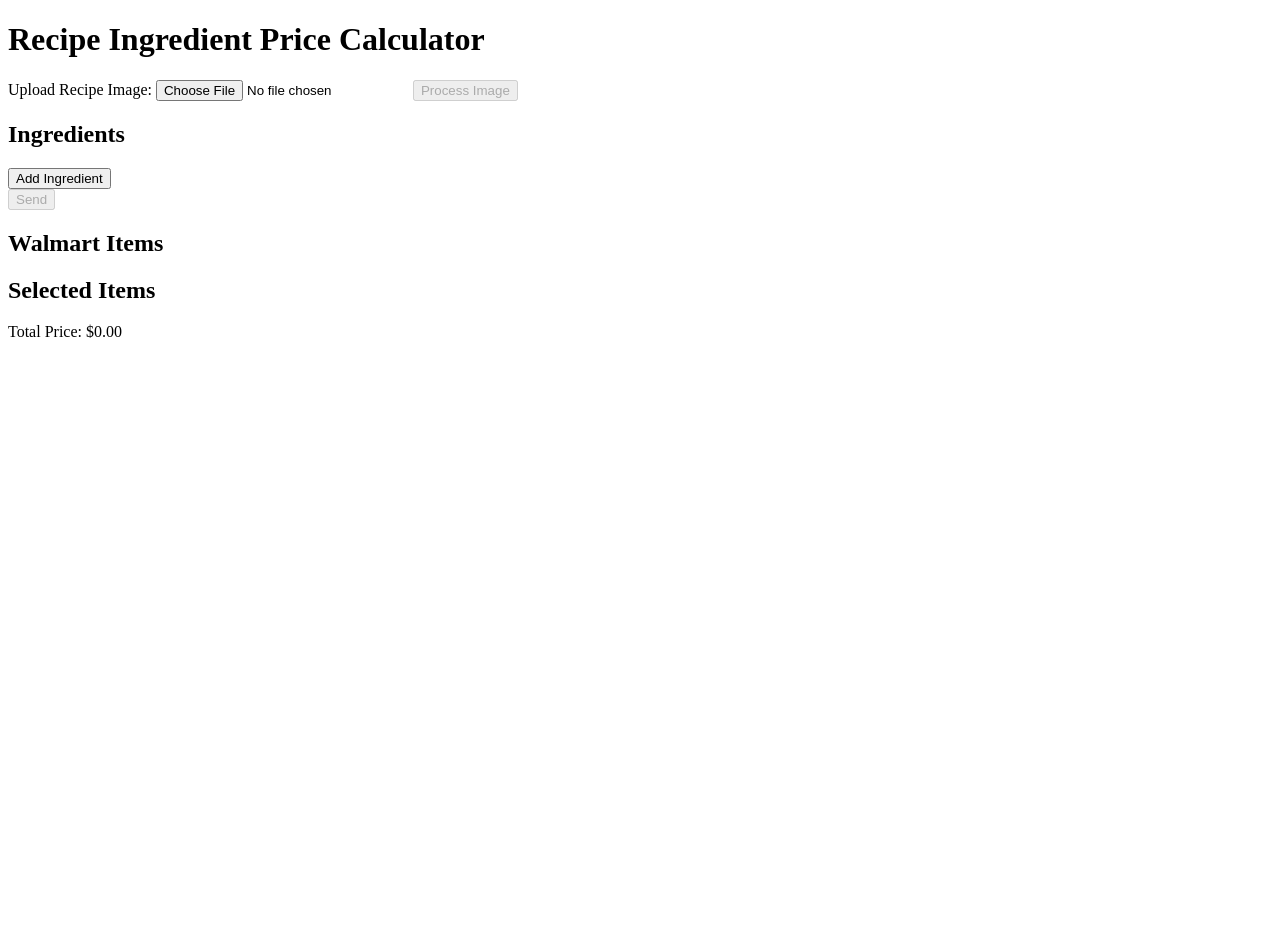
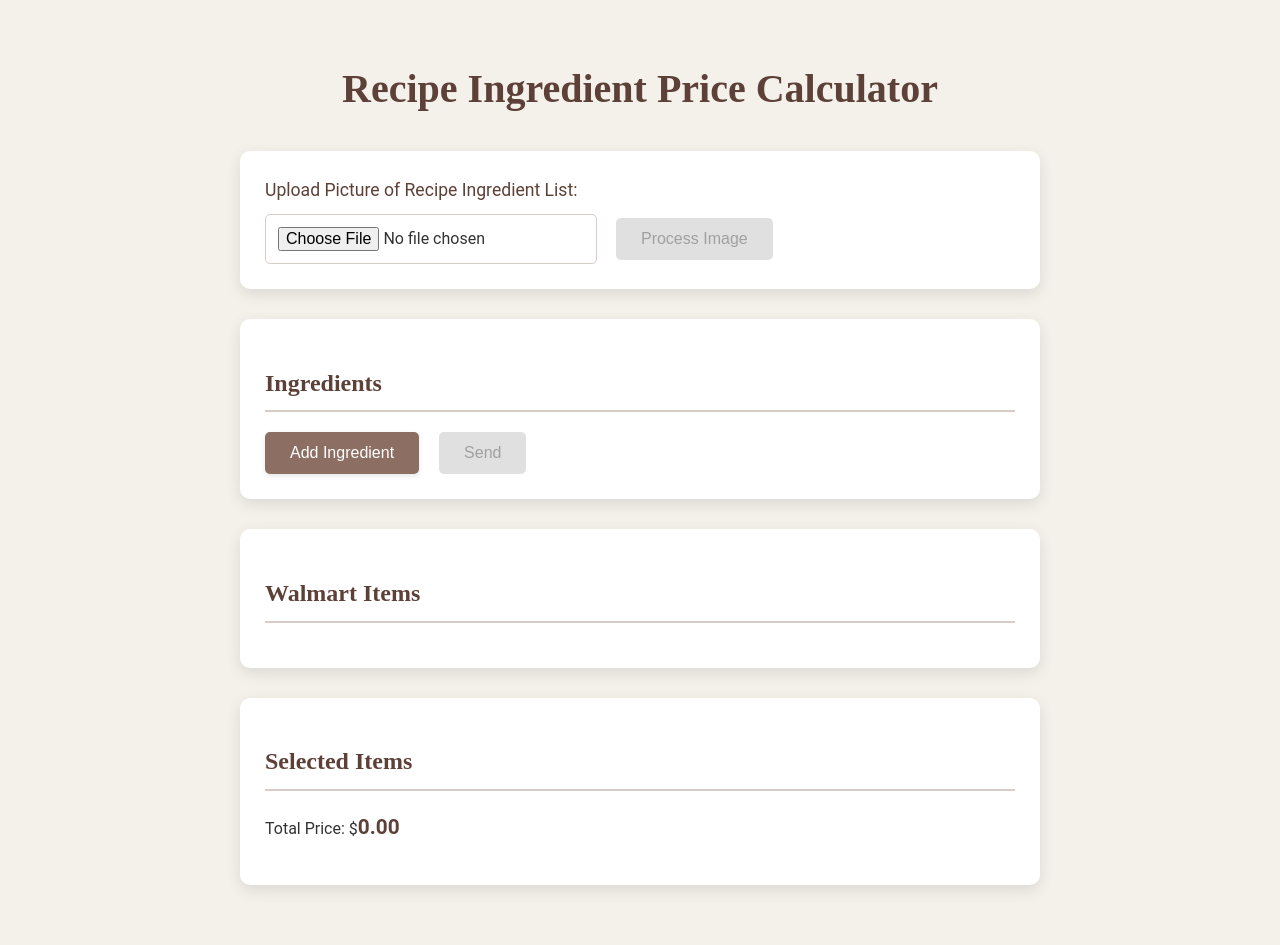
Before and after one commit to NA980593/broke-appetit, a Flask app: page /recipe in a window 1280 px wide. Before the commit the page ends 338 px from the top, so only its background shows below. Run offline with Flask 3, Linux system fonts and the light colour scheme; parts of the project's set-up code (start-up, migrations or seed data) failed here and were passed over.

```diff
--- a/app.py
+++ b/app.py
@@ -7,7 +7,6 @@ from walmart import search_walmart
 app = Flask(__name__)
 
 
-API_KEY = "AIzaSyAemGVRAReLykDaF6iKIwQf1CmPRHTnvbI"
 # API_KEY = os.environ.get("GOOGLE_API_KEY") # Get API key from environment variable
 if not API_KEY:
     raise ValueError("GOOGLE_API_KEY environment variable not set")
--- /dev/null
+++ b/static/css/styles.css
@@ -0,0 +1,207 @@
+body {
+    font-family: 'Roboto', sans-serif; /* Elegant body font */
+    line-height: 1.6;
+    margin: 0;
+    padding: 30px; /* Increased padding */
+    background-color: #f4f1eb; /* Soft, warm background */
+    color: #333;
+    min-height: 100vh;
+    display: flex;
+    flex-direction: column;
+    align-items: center;
+}
+
+h1, h2, h3 {
+    font-family: 'Playfair Display', serif; /* Elegant heading font */
+    color: #5d4037; /* Deep, warm brown */
+    margin-bottom: 15px;
+}
+
+h1 {
+    margin-bottom: 30px;
+    font-size: 2.5em;
+    text-align: center;
+}
+
+h2 {
+     border-bottom: 2px solid #d7ccc8; /* Subtle separator */
+     padding-bottom: 8px;
+     margin-bottom: 20px;
+     width: 100%; /* Ensure border spans the width */
+     box-sizing: border-box;
+}
+
+div {
+    background-color: #ffffff;
+    padding: 25px; /* Increased padding */
+    margin-bottom: 30px; /* Increased margin */
+    border-radius: 10px; /* Softened corners */
+    box-shadow: 0 5px 15px rgba(0, 0, 0, 0.1); /* Softer shadow */
+    width: 100%;
+    max-width: 800px; /* Wider max width */
+    box-sizing: border-box;
+}
+
+label {
+    display: block;
+    margin-bottom: 10px;
+    font-weight: 400; /* Lighter font weight */
+    color: #5d4037; /* Match heading color */
+    font-size: 1.1em;
+}
+
+input[type="file"],
+input[type="text"] {
+    padding: 12px;
+    margin-right: 15px; /* Increased margin */
+    border: 1px solid #d7ccc8; /* Soft border color */
+    border-radius: 5px;
+    box-sizing: border-box;
+    font-size: 1em;
+    font-family: 'Roboto', sans-serif;
+    transition: border-color 0.3s ease;
+}
+
+input[type="text"]:focus {
+    outline: none;
+    border-color: #a1887f; /* Highlight on focus */
+    box-shadow: 0 0 5px rgba(161, 136, 127, 0.3);
+}
+
+
+button {
+    padding: 12px 25px; /* Increased padding */
+    background-color: #8d6e63; /* Muted button color */
+    color: white;
+    border: none;
+    border-radius: 5px;
+    cursor: pointer;
+    transition: background-color 0.3s ease, transform 0.1s ease;
+    font-size: 1em;
+    font-weight: 400; /* Lighter font weight */
+    text-transform: none; /* No uppercase */
+    box-shadow: 0 2px 5px rgba(0, 0, 0, 0.1);
+}
+
+button:hover:not(:disabled) {
+    background-color: #6d4c41; /* Darker on hover */
+    box-shadow: 0 3px 8px rgba(0, 0, 0, 0.15);
+}
+
+ button:active:not(:disabled) {
+    transform: translateY(1px); /* Slight press down */
+    box-shadow: 0 1px 3px rgba(0, 0, 0, 0.1);
+}
+
+
+button:disabled {
+    background-color: #e0e0e0;
+    color: #a0a0a0;
+    cursor: not-allowed;
+    box-shadow: none;
+    transform: none;
+}
+
+#ingredientInputsContainer div,
+#selectedItemsList li {
+    display: flex;
+    align-items: center;
+    margin-bottom: 12px; /* Increased margin */
+    padding: 10px; /* Increased padding */
+    background-color: #efebe9; /* Very light background */
+    border-radius: 5px;
+    border: 1px solid #d7ccc8;
+}
+
+ #ingredientInputsContainer input[type="text"] {
+    flex-grow: 1;
+    margin-right: 15px;
+    border: 1px solid #ccc;
+}
+
+
+#walmartResultsContainer .ingredient-section {
+     margin-top: 25px; /* Increased margin */
+     padding-top: 20px; /* Increased padding */
+     border-top: 1px solid #d7ccc8; /* Match border color */
+}
+
+#walmartResultsContainer .ingredient-section h3 {
+    margin-top: 0;
+    color: #6d4c41; /* Match button color */
+    margin-bottom: 15px;
+}
+
+
+#walmartResultsContainer .item-card {
+    border: 1px solid #e0e0e0;
+    padding: 15px;
+    margin: 12px 0; /* Increased margin */
+    border-radius: 8px;
+    background-color: #ffffff;
+    box-shadow: 0 2px 6px rgba(0, 0, 0, 0.08);
+    transition: transform 0.2s ease, box-shadow 0.2s ease;
+}
+
+#walmartResultsContainer .item-card:hover {
+    transform: translateY(-3px);
+    box-shadow: 0 4px 10px rgba(0, 0, 0, 0.12);
+}
+
+
+#walmartResultsContainer .item-card h4 {
+    margin-top: 0;
+    margin-bottom: 5px;
+    color: #333;
+    font-family: 'Roboto', sans-serif; /* Use Roboto for item names */
+    font-weight: 500;
+}
+
+#walmartResultsContainer .item-card p {
+    margin-bottom: 10px; /* Increased margin */
+    font-size: 0.95em; /* Slightly larger font */
+    color: #555;
+}
+
+#selectedItemsList {
+    list-style: none;
+    padding: 0;
+}
+
+#selectedItemsList li {
+    justify-content: space-between;
+    padding: 10px 0;
+    border-bottom: 1px solid #eee;
+}
+
+#selectedItemsList li:last-child {
+    border-bottom: none;
+}
+
+#selectedItemsList li button {
+     padding: 6px 12px; /* Adjusted delete button size */
+     background-color: #e57373; /* Softer red for delete */
+     color: white;
+     box-shadow: none;
+     text-transform: none;
+     font-weight: normal;
+     margin-left: 10px; /* Added margin back */
+}
+
+ #selectedItemsList li button:hover:not(:disabled) {
+     background-color: #ef5350; /* Slightly darker red on hover */
+     transform: none;
+     box-shadow: none;
+ }
+
+
+#totalPrice {
+    font-weight: 700; /* Bolder font weight */
+    color: #5d4037; /* Match heading color */
+    font-size: 1.3em; /* Larger font */
+    margin-top: 20px; /* Space above total */
+}
+
+#sendIngredientsBtn {
+    margin-left:20px;
+}
--- a/templates/recipe.html
+++ b/templates/recipe.html
@@ -3,28 +3,23 @@
 <head>
     <meta charset="UTF-8">
     <meta name="viewport" content="width=device-width, initial-scale=1.0">
-    <title>Recipe Ingredient Shopping</title>
+    <title>Broke Appetit</title>
+    <link rel="stylesheet" href="{{ url_for('static', filename='css/styles.css')}}">
     </head>
 <body>
 
     <h1>Recipe Ingredient Price Calculator</h1>
 
     <div>
-        <label for="recipeImage">Upload Recipe Image:</label>
+        <label for="recipeImage">Upload Picture of Recipe Ingredient List:</label>
         <input type="file" id="recipeImage" accept="image/*">
         <button id="processImageBtn" disabled>Process Image</button>
     </div>
 
-    <div id="ingredientInputsContainer">
+    <div>
         <h2>Ingredients</h2>
-        </div>
-
-    <div>
-        <button id="addIngredientBtn">Add Ingredient</button>
-    </div>
-
-    <div>
-        <button id="sendIngredientsBtn" disabled>Send</button>
+        <section id="ingredientInputsContainer"></section>
+        <button id="addIngredientBtn">Add Ingredient</button><button id="sendIngredientsBtn" disabled>Send</button>
     </div>
 
     <div id="walmartResultsContainer">
--- a/walmart.py
+++ b/walmart.py
@@ -1,6 +1,7 @@
 import requests
 
-SERPAPI_KEY = "e0e9e9e2c0faa3064ba3b2689370fc6250b7ae1216188d3571af88e7b06bea7f"
+# SERPAPI_KEY = os.environ.get("SERPAPI") # Get API key from environment variable
+
 
 def search_walmart(product_name):
     params = {
```
